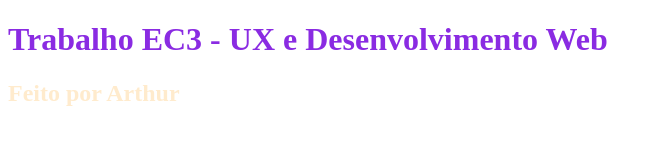
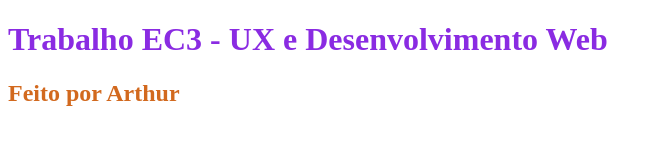
Before and after one commit to YagoFrossard/ExtraClasse3, a plain HTML site: page index.html in a window 1280 px wide. Shown: the whole page, without its empty margins (0-662 px from the left). Drawn offline with Linux system fonts and the light colour scheme.

Commit message:
Mudando h2 do css

```diff
--- a/stylesheet.css
+++ b/stylesheet.css
@@ -3,5 +3,5 @@ h1{
 }
 
 h2{
-    color: blanchedalmond;
+    color:chocolate;
 }
```
